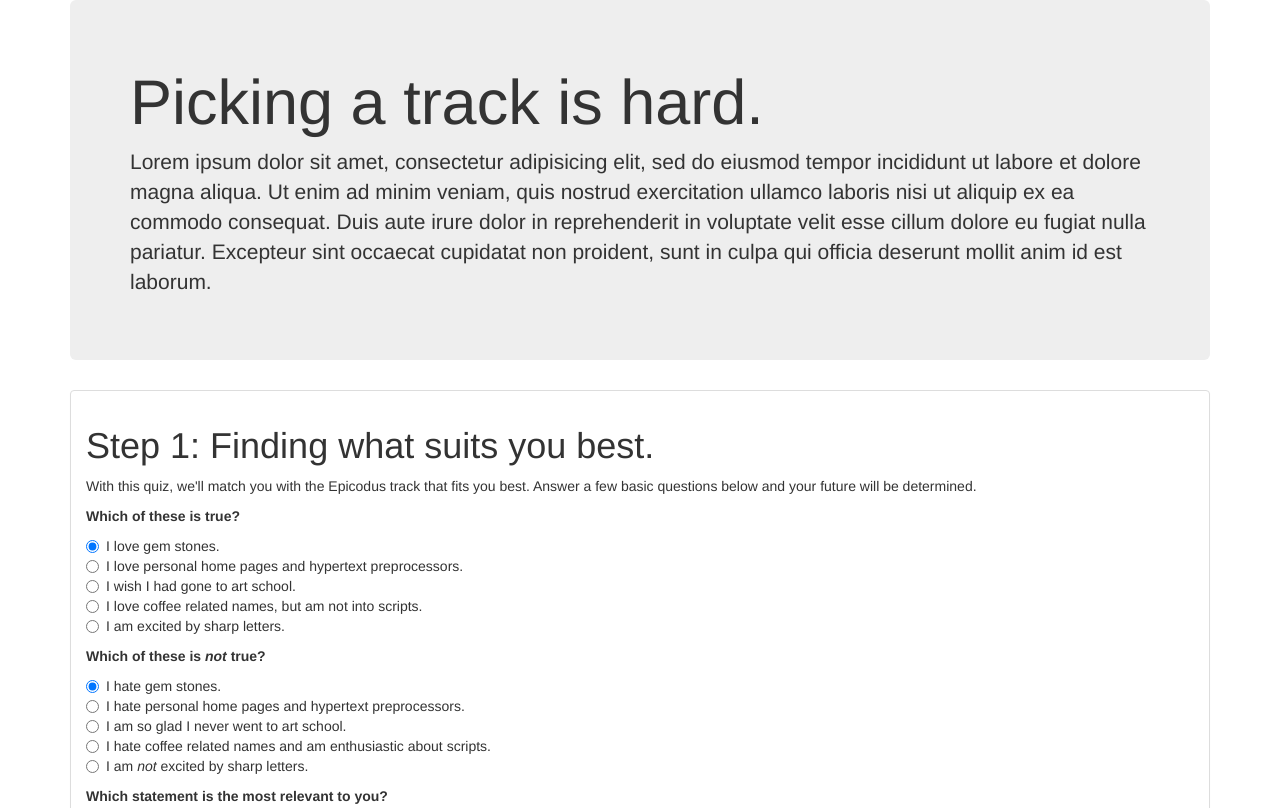
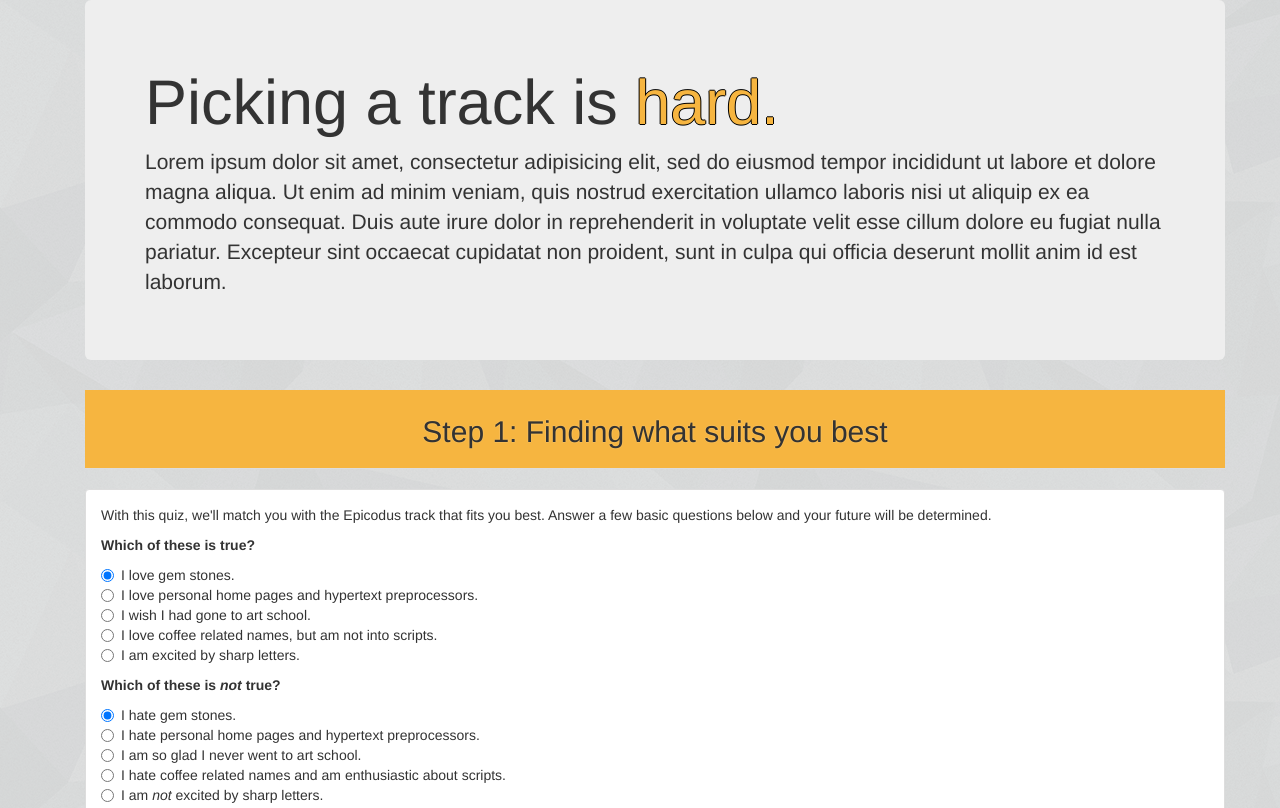
Before and after one commit to katharynreed/picking-a-language, a plain HTML site: page index.html in a window 1280 px wide. Shown: the top 808 px of the page. Drawn offline with Linux system fonts and the light colour scheme.

Commit message:
add styling and headers

```diff
--- a/css/styles.css
+++ b/css/styles.css
@@ -1,3 +1,33 @@
+body {
+  background-image: url(shattered.png);
+}
+
+.bar{
+  width: 100%;
+  padding-top: 5px;
+  padding-bottom: 5px;
+}
+
+.tab {
+  background-color: #F6B540;
+  padding-bottom: 5px;
+  text-shadow: -1px 0 #F7BC53, 0 1px #F7BC53, 1px 0 #F7BC53, 0 -1px #F7BC53;
+}
+
+.center {
+  text-align: center;
+}
+
+.margin {
+  margin-left: 15px;
+  width: 100%;
+}
+
+.yellow {
+  color: #F6B540;
+  text-shadow: -1px 0 black, 0 1px black, 1px 0 black, 0 -1px black;
+}
+
 #ruby {
   display: none;
 }
--- a/index.html
+++ b/index.html
@@ -9,14 +9,18 @@
 </head>
 <body>
   <div class="container">
-    <div class="jumbotron">
-      <h1>Picking a track is hard.</h1>
+    <div class="jumbotron margin">
+      <h1>Picking a track is <span class="yellow">hard.</span></h1>
       <p>Lorem ipsum dolor sit amet, consectetur adipisicing elit, sed do eiusmod tempor incididunt ut labore et dolore magna aliqua. Ut enim ad minim veniam, quis nostrud exercitation ullamco laboris nisi ut aliquip ex ea commodo consequat. Duis aute irure dolor in reprehenderit in voluptate velit esse cillum dolore eu fugiat nulla pariatur. Excepteur sint occaecat cupidatat non proident, sunt in culpa qui officia deserunt mollit anim id est laborum.</p>
     </div>
+    <div class="container">
+      <div class="nav nav-tabs tab">
+        <h2 class="center bar">Step 1: Finding what suits you best</h2>
+      </div>
+      <br>
     <form id=quiz>
       <div class="panel panel-default">
         <div class="panel-body">
-          <h1>Step 1: Finding what suits you best.</h1>
           <p>With this quiz, we'll match you with the Epicodus track that fits you best. Answer a few basic questions below and your future will be determined.</p>
           <!-- QUESTION 1 -->
           <p><strong>Which of these is true?<strong></p>
@@ -160,6 +164,10 @@
       </div>
     </div>
     <div id="ruby">
+      <div class="nav nav-tabs tab">
+        <h2 class="center bar">Step 2: Learning more</h2>
+      </div>
+      <br>
       <div class="panel panel-default">
         <div class="panel-body">
           Basic panel example for ruby
@@ -167,6 +175,10 @@
       </div>
     </div>
     <div id="php">
+      <div class="nav nav-tabs tab">
+        <h2 class="center bar">Step 2: Learning more</h2>
+      </div>
+      <br>
       <div class="panel panel-default">
         <div class="panel-body">
           Basic panel example for php
@@ -174,6 +186,10 @@
       </div>
     </div>
     <div id="java">
+      <div class="nav nav-tabs tab">
+        <h2 class="center bar">Step 2: Learning more</h2>
+      </div>
+      <br>
       <div class="panel panel-default">
         <div class="panel-body">
           Basic panel example for java
@@ -181,6 +197,10 @@
       </div>
     </div>
     <div id="css">
+      <div class="nav nav-tabs tab">
+        <h2 class="center bar">Step 2: Learning more</h2>
+      </div>
+      <br>
       <div class="panel panel-default">
         <div class="panel-body">
           Basic panel example for css
@@ -188,6 +208,10 @@
       </div>
     </div>
     <div id="csharp">
+      <div class="nav nav-tabs tab">
+        <h2 class="center bar">Step 2: Learning more</h2>
+      </div>
+      <br>
       <div class="panel panel-default">
         <div class="panel-body">
           Basic panel example for c#
```
Also changed, not shown: css/shattered.png (added).
